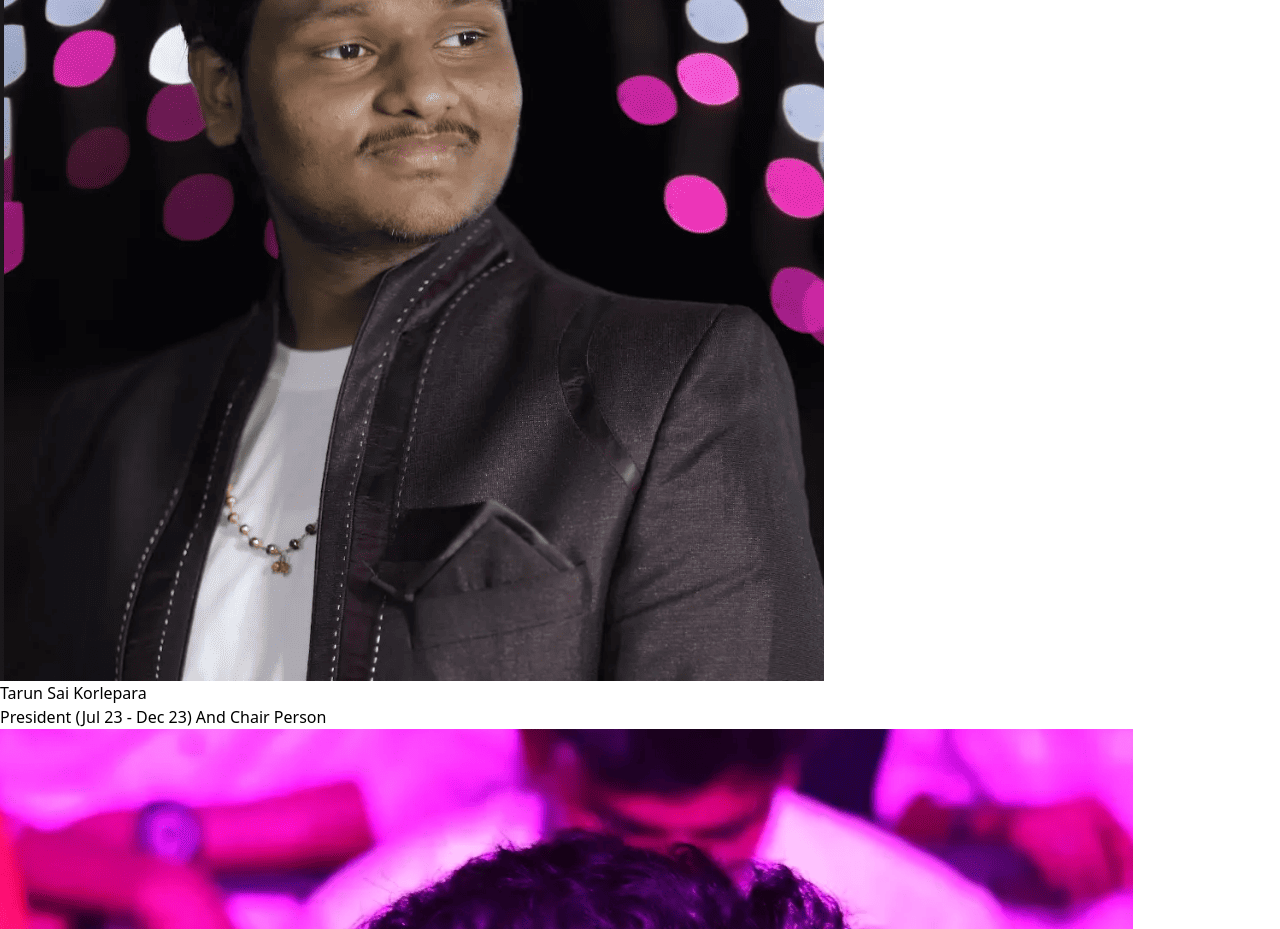
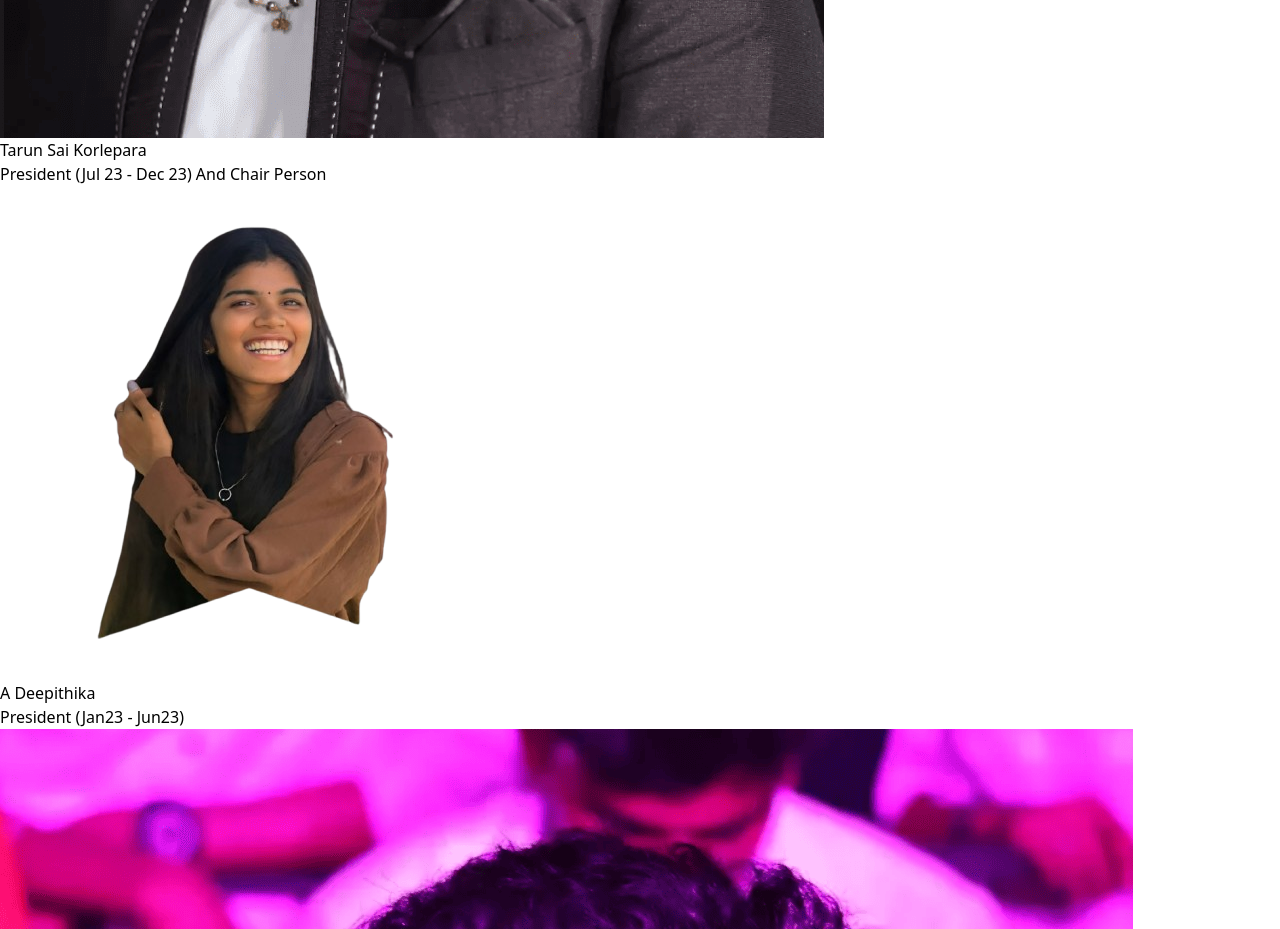
Before and after one commit to mohanavamsi0614/vishaka, a React app: page / in a window 1280 px wide. Shown: the part 2860-3789 px from the top of the page. Built offline with nearby package versions, Linux system fonts and the light colour scheme; the HTML template or start-up script is replaced by a standard one.

Commit message:
Update team.js

```diff
--- a/src/team.js
+++ b/src/team.js
@@ -65,6 +65,15 @@ const data = [
   //   "file": "tarun",
   //   "linkedin": "https://www.linkedin.com/in/tarunsaikorlepara?utm_source=share&utm_campaign=share_via&utm_content=profile&utm_medium=android_app"
   // },
+{
+    "date_time": "30/09/2024 11:27:23",
+    "name": "Tarun Sai Korlepara",
+    "email": "tarunsaikorlepara@gmail.com",
+    "role": "President (Jul 23 - Dec 23) And Chair Person",
+    "instagram": "https://www.instagram.com/tarunsaikorlepara?igsh=ZDFsYWgzcDJ0MDdt",
+    "file": tarun,
+    "linkedin": "https://www.linkedin.com/in/tarunsaikorlepara?utm_source=share&utm_campaign=share_via&utm_content=profile&utm_medium=android_app"
+  },
   {
     "date_time": "30/09/2024 11:27:23",
     "name": "A Deepithika ",
@@ -74,15 +83,7 @@ const data = [
     "file": akki,
     "linkedin": "https://www.linkedin.com/in/tarunsaikorlepara?utm_source=share&utm_campaign=share_via&utm_content=profile&utm_medium=android_app"
   },
-  {
-    "date_time": "30/09/2024 11:27:23",
-    "name": "Tarun Sai Korlepara",
-    "email": "tarunsaikorlepara@gmail.com",
-    "role": "President (Jul 23 - Dec 23) And Chair Person",
-    "instagram": "https://www.instagram.com/tarunsaikorlepara?igsh=ZDFsYWgzcDJ0MDdt",
-    "file": tarun,
-    "linkedin": "https://www.linkedin.com/in/tarunsaikorlepara?utm_source=share&utm_campaign=share_via&utm_content=profile&utm_medium=android_app"
-  },
+
   {
     "date_time": "30/09/2024 11:27:04",
     "name": "A Raghava Chaithanya",
```
